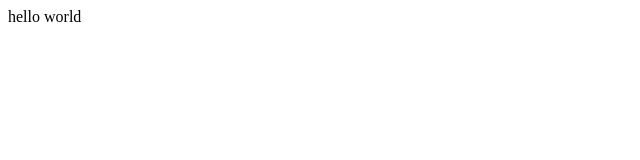
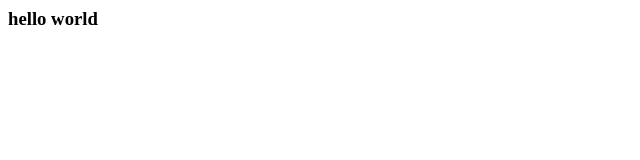
Before and after one commit to wadelili/demo, a plain HTML site: page index.html in a window 1280 px wide. Shown: the full height of the page, 0-640 px from the left. Drawn offline with Linux system fonts and the light colour scheme.

Commit message:
Update index.html

```diff
--- a/index.html
+++ b/index.html
@@ -1,4 +1,4 @@
-<p>hello world</p>
+<h3>hello world</h3>
 <script>
 alert('hello');
 </script>
```
